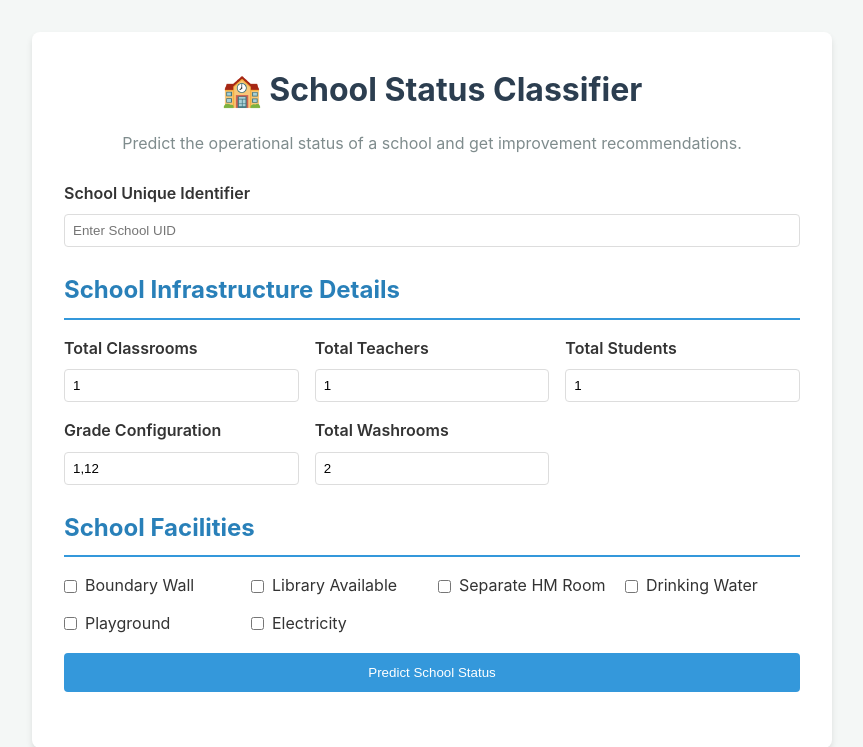
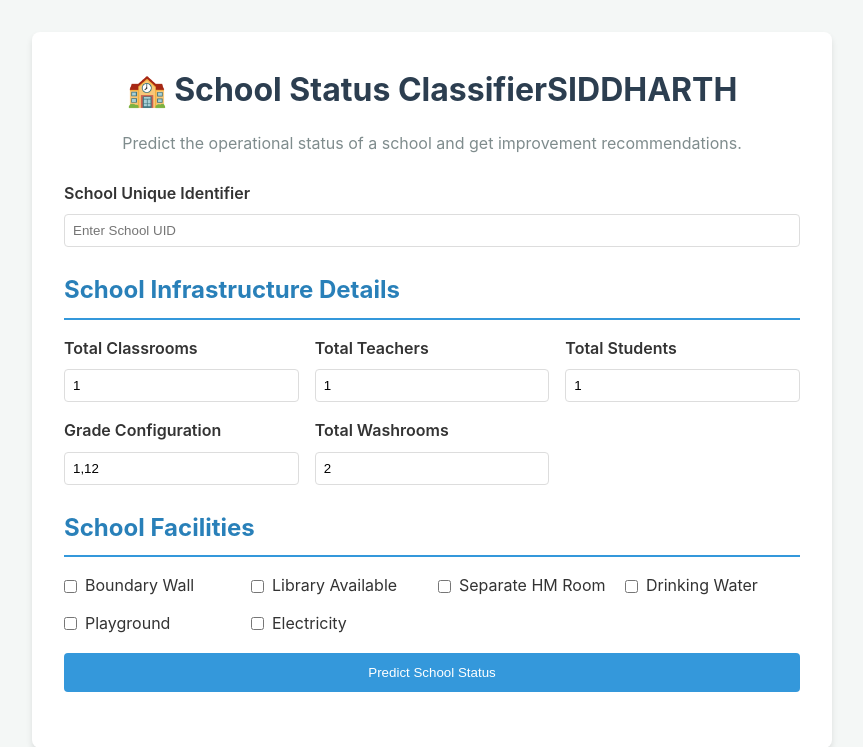
Before and after one commit to siddharth-Kharche/demmo-pyy, a Flask app: page / in a window 1280 px wide. Shown: the top 747 px of the page, without its empty margins (208-1071 px from the left). Run offline with Flask 3, Linux system fonts and the light colour scheme.

Commit message:
Update index.html

```diff
--- a/templates/index.html
+++ b/templates/index.html
@@ -8,7 +8,7 @@
 </head>
 <body>
     <div class="container">
-        <h1>🏫 School Status Classifier</h1>
+        <h1>🏫 School Status ClassifierSIDDHARTH</h1>
         <p class="description">Predict the operational status of a school and get improvement recommendations.</p>
 
         {% if error %}
```
